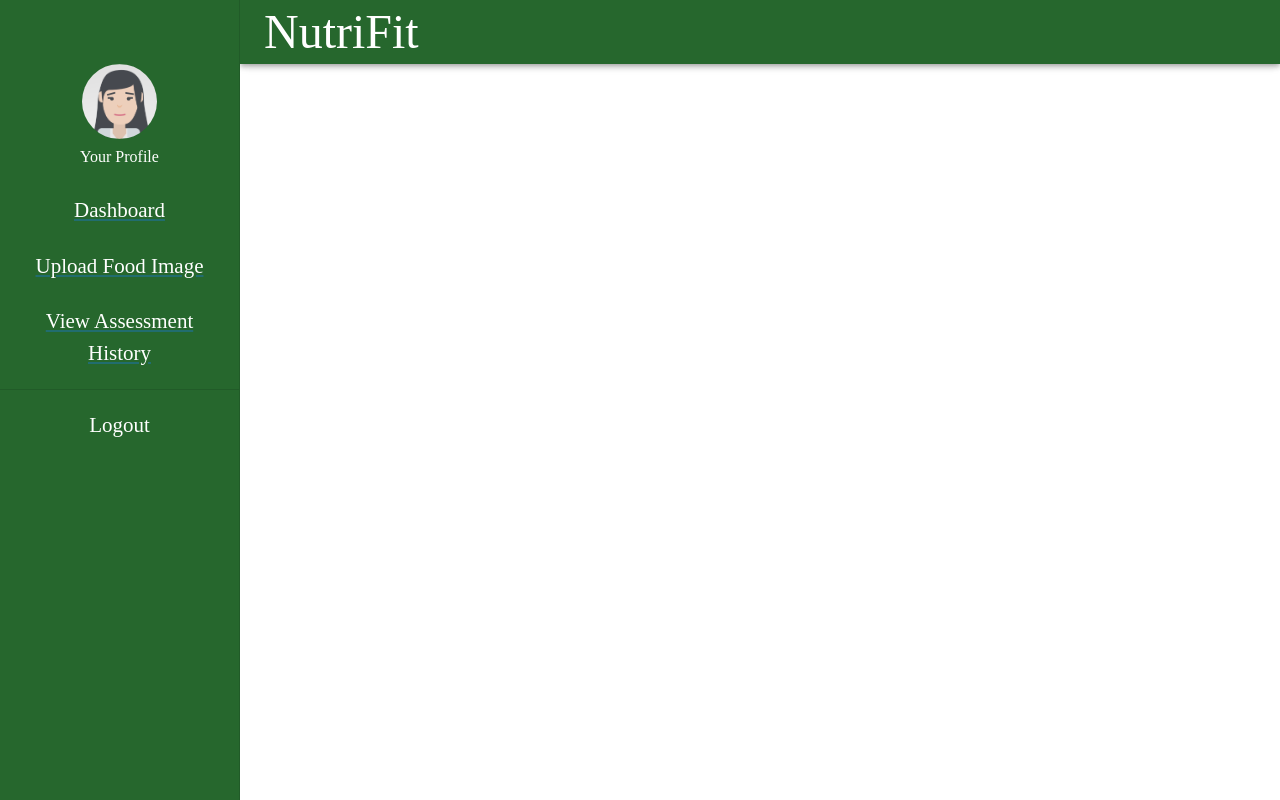
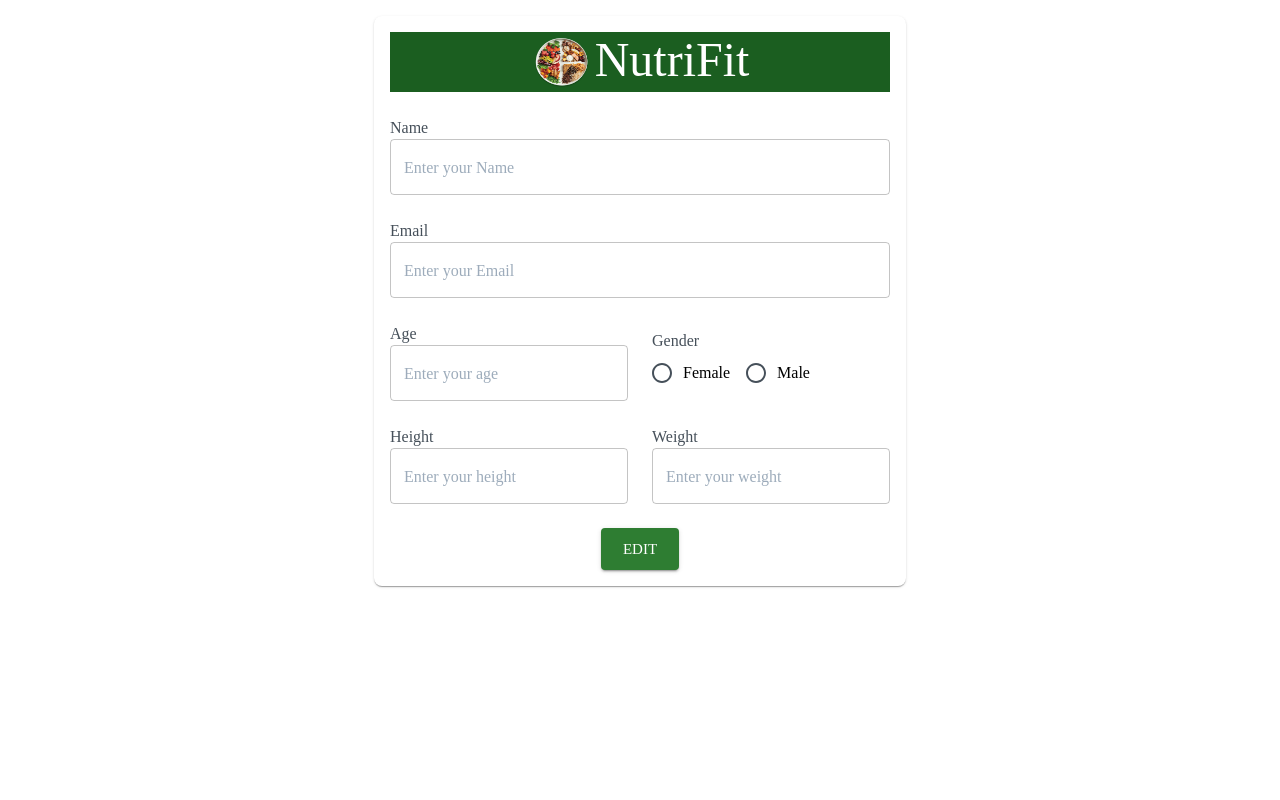
Before and after one commit to praveenakan08/Nutritional-Assessment-Application, a React (Create React App) app in the folder client/: page /viewProfile in a window 1280 px wide. Built offline with nearby package versions, Linux system fonts and the light colour scheme; no server answers.

Commit message:
fix:updated code with develop

```diff
--- a/client/src/Components/CommonNavBar.tsx
+++ b/client/src/Components/CommonNavBar.tsx
@@ -36,12 +36,12 @@ const theme = createTheme({
   typography: {
     fontFamily: ["tinos"].join(","),
     button: {
-      textTransform: 'none',
-    }
+      textTransform: "none",
+    },
   },
 });
 
-const CommonNavBar = (): JSX.Element => {
+const CommonNavBar = (props: any): JSX.Element => {
   return (
     <ThemeProvider theme={theme}>
       <AppBar
@@ -85,10 +85,13 @@ const CommonNavBar = (): JSX.Element => {
                 src="/profile-image.png"
                 sx={{ width: 75, height: 75 }}
               />
-              <Button variant="text" sx={{color:"#ffffff"}} component={Link} href="/viewProfile">
-                <Typography>
-                  Your Profile
-                </Typography>
+              <Button
+                variant="text"
+                sx={{ color: "#ffffff" }}
+                component={Link}
+                href="/viewProfile"
+              >
+                <Typography>Your Profile</Typography>
               </Button>
             </Grid>
 
@@ -129,6 +132,7 @@ const CommonNavBar = (): JSX.Element => {
           </Drawer>
         </Box>
       </Grid>
+      {props.children}
     </ThemeProvider>
   );
 };
--- a/client/src/index.css
+++ b/client/src/index.css
@@ -5,7 +5,7 @@ body {
   -moz-osx-font-smoothing: grayscale;
   align-content: center;
   justify-content: center;
-  /* display: flex; */
+  display: flex;
   /* background-image: url('/register-background.png'); */
 }
 code {
--- a/client/src/pages/Login.tsx
+++ b/client/src/pages/Login.tsx
@@ -52,6 +52,7 @@ const Login = (): JSX.Element => {
       .then((result: any) => {
         console.log("Login Result", result);
         if (result.data.status === 200) {
+          localStorage.setItem("email", email || "");
           history("/dashboard");
         } else if (result.data.status === 403) {
           alert("Wrong password!Try again");
--- a/client/src/pages/UploadImage.tsx
+++ b/client/src/pages/UploadImage.tsx
@@ -77,7 +77,7 @@ const UploadImage = (): JSX.Element => {
 
   return (
     <ThemeProvider theme={theme}>
-      <CommonNavBar></CommonNavBar>
+      <CommonNavBar>
         <div
           className="register-page"
           style={{ width: "100%", display: "flex", justifyContent: "center" }}
@@ -130,7 +130,11 @@ const UploadImage = (): JSX.Element => {
               </Grid>
             )}
             <div
-            style={{ display: "flex", justifyContent: "center", marginTop: 10 }}
+              style={{
+                display: "flex",
+                justifyContent: "center",
+                marginTop: 10,
+              }}
             >
               {image.length > 0 && (
                 <Button
@@ -146,6 +150,7 @@ const UploadImage = (): JSX.Element => {
             </div>
           </div>
         </div>
+      </CommonNavBar>
     </ThemeProvider>
   );
 };
--- a/client/src/pages/ViewProfile.tsx
+++ b/client/src/pages/ViewProfile.tsx
@@ -1,6 +1,18 @@
-import { ThemeProvider, createTheme } from "@mui/material";
+import {
+  ThemeProvider,
+  createTheme,
+  Box,
+  Grid,
+  Typography,
+  FormLabel,
+  TextField,
+  Button,
+  RadioGroup,
+  FormControlLabel,
+  Radio,
+} from "@mui/material";
 import CommonNavBar from "../components/CommonNavBar";
-import { useState } from "react";
+import { useEffect, useState } from "react";
 import axios from "axios";
 
 const theme = createTheme({
@@ -22,32 +34,137 @@ const theme = createTheme({
 });
 
 const ViewProfile = (): JSX.Element => {
-  const [user, setUser] = useState();
-  const email = "abc@gmail.com";
-  const userDetails = axios
-    .get("http://localhost:3001/api/viewProfile", email as any)
+  const [user, setUser] = useState<any>();
+  const email = localStorage.getItem("email");
+
+  useEffect(() => {
+    axios
+      .get(`http://localhost:3001/api/viewProfile?${email}`)
       .then((res) => setUser(res.data))
-    .then();
+      .catch((err) => {
+        console.log("Error", err);
+      });
+  });
 
   return (
+    <div
+      className="register-page"
+      style={{ width: "100%", display: "flex", justifyContent: "center" }}
+    >
       <ThemeProvider theme={theme}>
-      <CommonNavBar></CommonNavBar>
-      {/* <Grid>
-            <Typography>Email : {user.email}</Typography>
-            <Typography>Age : {user.email} </Typography>
-            <Typography>Gender : {user.gender}</Typography>
-            <Typography>Height : {user.height}</Typography>
-            <Typography>Weight : {user.weight}</Typography>
+        <Box
+          sx={{
+            bgcolor: "background.paper",
+            boxShadow: 1,
+            borderRadius: 2,
+            p: 2,
+            marginTop: 2,
+            marginBottom: 2,
+            justifyItems: "center",
+            width: 500,
+          }}
+        >
+          <form>
+            <Grid container alignItems="center" spacing={3}>
+              <Grid item xs={12}>
+                <Box sx={{ bgcolor: "#1b5e20" }}>
+                  <Typography
+                    variant="h3"
+                    component="h3"
+                    color="white"
+                    display={"flex"}
+                    justifyContent={"center"}
+                  >
+                    <img
+                      src="/nutrifit-logo.png"
+                      height={60}
+                      width={60}
+                      alt="Logo"
+                    />
+                    <Box sx={{ paddingLeft: "4px" }}>NutriFit</Box>
+                  </Typography>
+                </Box>
+              </Grid>
+              <Grid item xs={12}>
+                <FormLabel id="name">Name</FormLabel>
+                <TextField
+                  fullWidth
+                  placeholder="Enter your Name"
+                  value={user?.name}
+                  required={true}
+                />
+              </Grid>
+              <Grid item xs={12}>
+                <FormLabel id="email">Email</FormLabel>
+                <TextField
+                  fullWidth
+                  placeholder="Enter your Email"
+                  value={user?.email}
+                  required={true}
+                />
+              </Grid>
+              <Grid item xs={6}>
+                <FormLabel id="age">Age</FormLabel>
+                <TextField
+                  fullWidth
+                  placeholder="Enter your age"
+                  type="number"
+                  value={user?.age}
+                  required={true}
+                />
+              </Grid>
+              <Grid item xs={6}>
+                <FormLabel id="gender">Gender</FormLabel>
+                <RadioGroup row aria-label="gender" name="gender">
+                  <FormControlLabel
+                    value="female"
+                    control={<Radio />}
+                    label="Female"
+                    checked={user?.gender === "female"}
+                  />
+                  <FormControlLabel
+                    value="male"
+                    control={<Radio />}
+                    label="Male"
+                    checked={user?.gender === "male"}
+                  />
+                </RadioGroup>
+              </Grid>
+              <Grid item xs={6}>
+                <FormLabel id="height">Height</FormLabel>
+                <TextField
+                  fullWidth
+                  placeholder="Enter your height"
+                  id="height"
+                  required={true}
+                  value={user?.height}
+                />
+              </Grid>
+              <Grid item xs={6}>
+                <FormLabel id="weight">Weight</FormLabel>
+                <TextField
+                  fullWidth
+                  placeholder="Enter your weight"
+                  id="weight"
+                  required={true}
+                  value={user?.weight}
+                />
+              </Grid>
+              <Grid item xs={12} style={{ textAlign: "center" }}>
                 <Button
                   variant="contained"
                   color="success"
                   size="large"
                   type="submit"
                 >
-            Edit Profile
+                  Edit
                 </Button>
-      </Grid> */}
+              </Grid>
+            </Grid>
+          </form>
+        </Box>
       </ThemeProvider>
+    </div>
   );
 };
 
```
Lines whose indentation alone changed are shown as unchanged.
